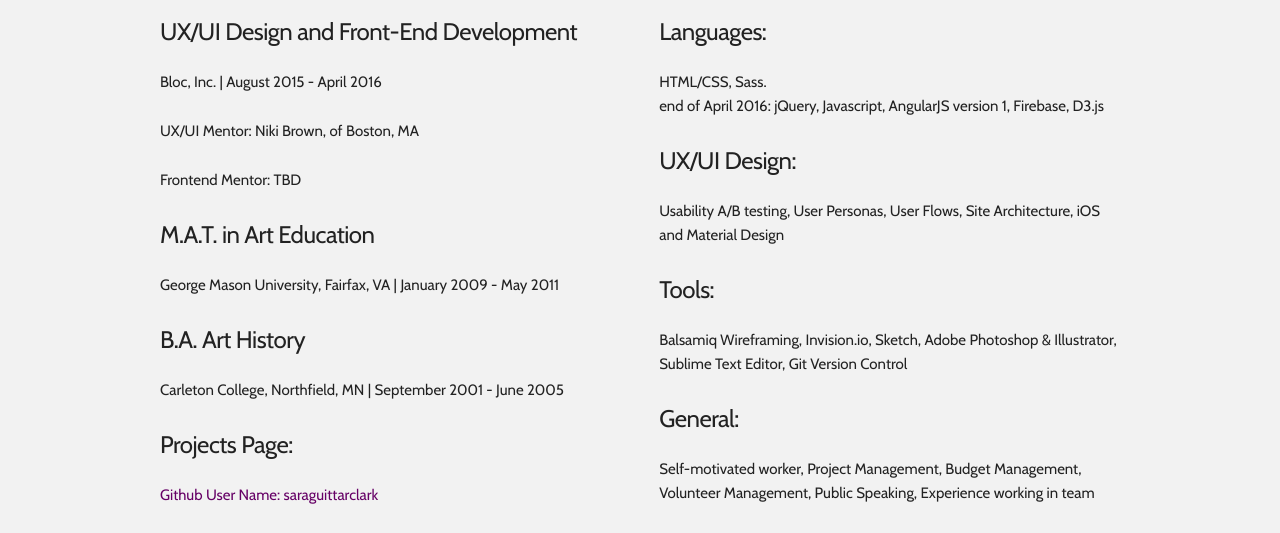
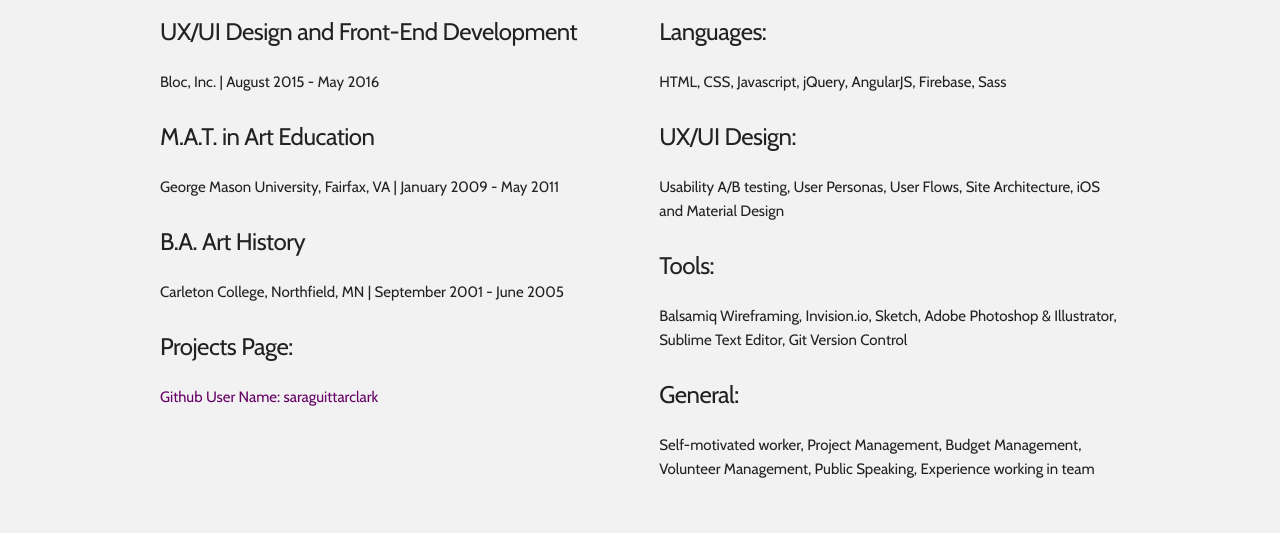
Before and after one commit to saraguittarclark/portfolio-website, a plain HTML site: page resume-sgclark.html in a window 1280 px wide. Shown: the part 188-721 px from the top of the page. Drawn offline with nearby package versions, Linux system fonts and the light colour scheme.

Commit message:
resume updates

```diff
--- a/resume-sgclark.html
+++ b/resume-sgclark.html
@@ -39,9 +39,9 @@
 			<div class="one-half column">
 				<h4 class="fancy">Education</h4>
 				<h5>UX/UI Design and Front-End Development</h5>
-					<p>Bloc, Inc. | August 2015 - April 2016</p>
-					<p>UX/UI Mentor: Niki Brown, of Boston, MA</p>
-					<p>Frontend Mentor: TBD</p>
+					<p>Bloc, Inc. | August 2015 - May 2016</p>
+<!-- 					<p>UX/UI Mentor: Niki Brown</p>
+					<p>Frontend Mentor: Matthew Maxwell</p> -->
 				<h5>M.A.T. in Art Education</h5>
 					<p>George Mason University, Fairfax, VA | January 2009 - May 2011</p>
 				<h5>B.A. Art History</h5>
@@ -52,7 +52,7 @@
 			<div class="one-half column">
 				<h4 class="fancy">Skills</h4>
 				<h5>Languages:</h5>
-					<p>HTML/CSS, Sass. <br>end of April 2016: jQuery, Javascript, AngularJS version 1, Firebase, D3.js</p>
+					<p>HTML, CSS, Javascript, jQuery, AngularJS, Firebase, Sass</p>
 				<h5>UX/UI Design:</h5>
 					<p>Usability A/B testing, User Personas,
 					User Flows, Site Architecture, iOS and Material Design</p>
```
